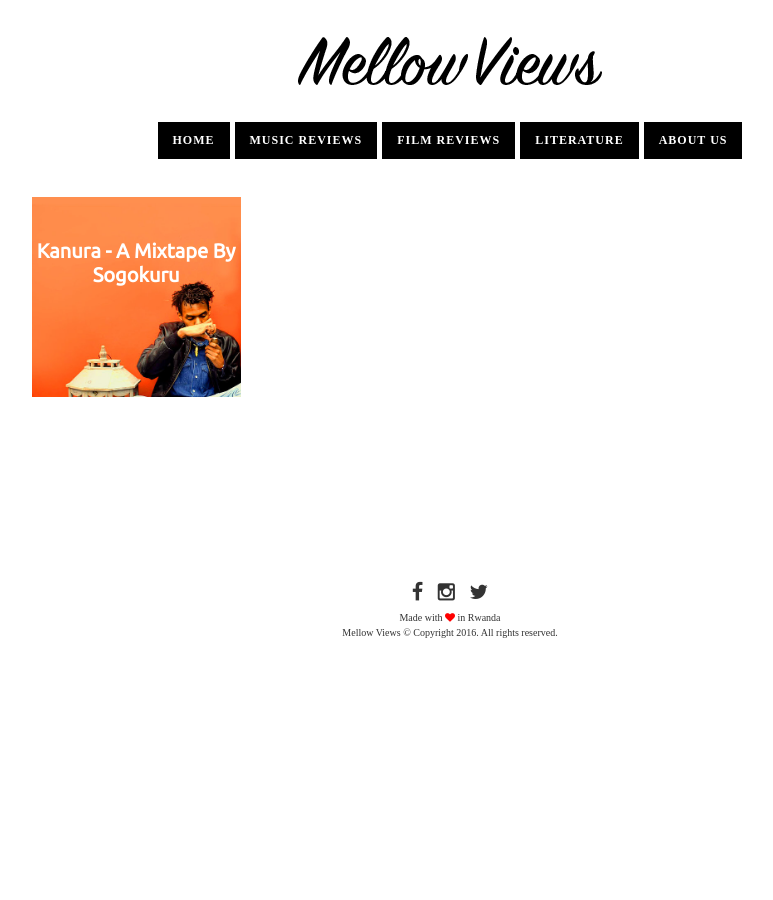
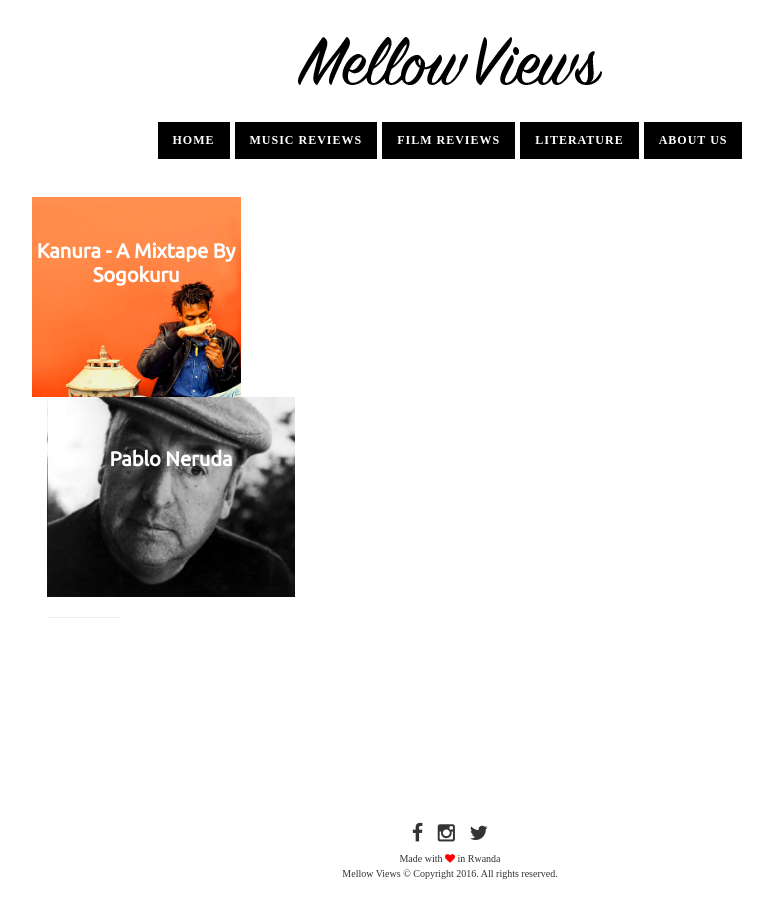
Before and after one commit to mgomes16/mutsinzi.github.io, a Jekyll site: the page built from index.html, in a window 1280 px wide. Shown: the whole page, without its empty margins (190-963 px from the left). Built offline with Jekyll 4.4.1, drawn with Linux system fonts in a browser that asks for light colours.

Commit message:
index.html update

```diff
--- a/index.html
+++ b/index.html
@@ -39,4 +39,29 @@
 </div>
 </div>
 <!-- end of music section  -->
+
+<!-- Literature -->
+<div class="row">
+  <div class="container">
+
+  {% for post in site.categories.literature limit:4 %}
+<div class = "col-md-4">
+
+
+        <div class="music-reviews-highlight" style="background-image: url('{{site.github.url}}/img/{{post.image}}')">
+
+  <a class= "div_link" href="{{ post.url | prepend: site.github.url }}"> <h1 class="div_content">{{post.title}}</h1>
+          <p>{{post.meta}}</p>
+        </a>
+
+    </div>
+
+<hr/>
+
+
 </div>
+  {% endfor %}
+</div>
+</div>
+<!-- end of literature section -->
+</div>
```
